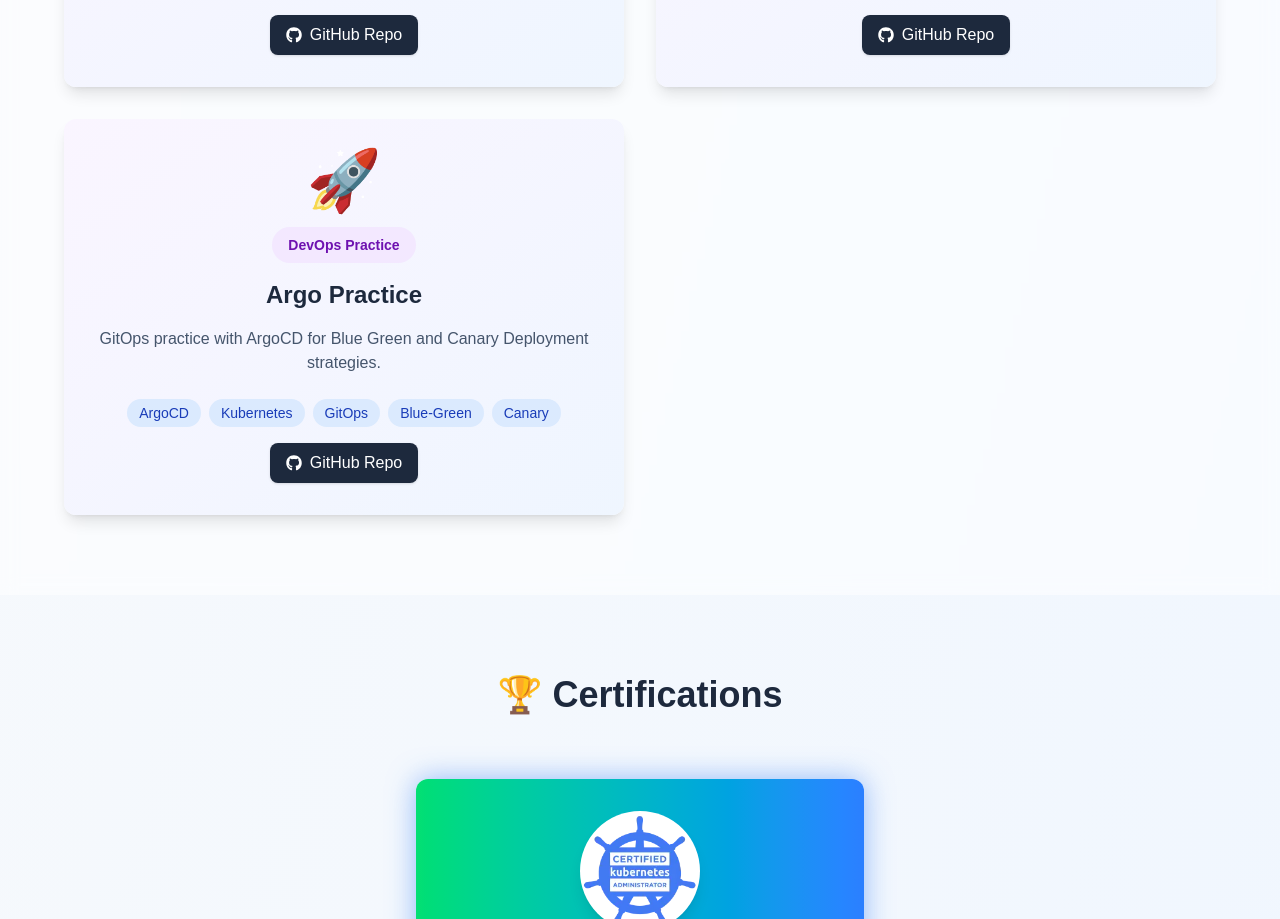
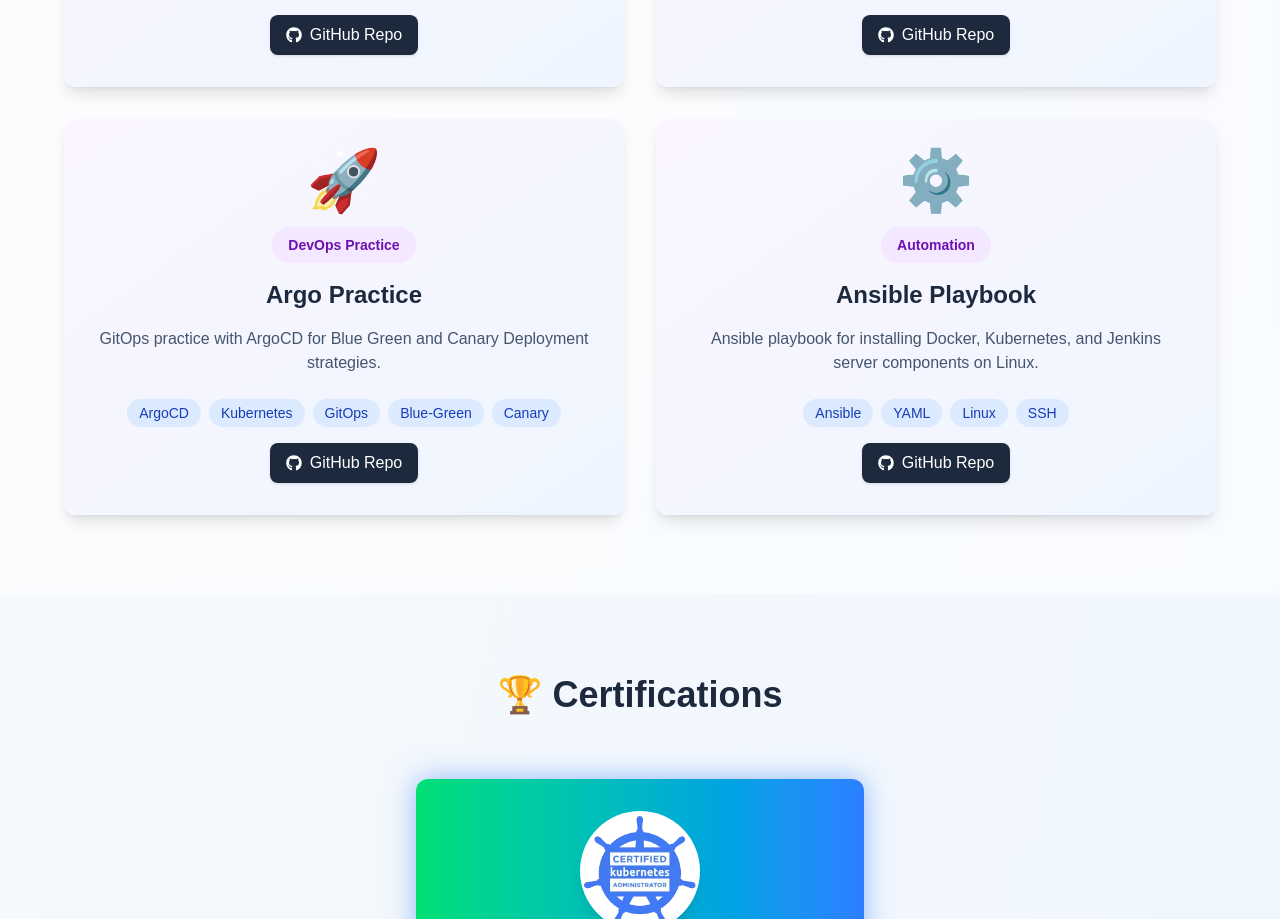
Before and after one commit to mohammadrony/portfolio, a Next.js app: page / in a window 1280 px wide. Shown: the part 2389-3308 px from the top of the page. Built offline with nearby package versions, Linux system fonts and the light colour scheme.

Commit message:
Add ansible project in the list.

```diff
--- a/app/components/Projects.tsx
+++ b/app/components/Projects.tsx
@@ -25,6 +25,14 @@
       type: "DevOps Practice",
       icon: "🚀",
       github: "https://github.com/mohammadrony/argo-practice"
+    },
+    {
+      title: "Ansible Playbook",
+      description: "Ansible playbook for installing Docker, Kubernetes, and Jenkins server components on Linux.",
+      tech: ["Ansible", "YAML", "Linux", "SSH"],
+      type: "Automation",
+      icon: "⚙️",
+      github: "https://github.com/mohammadrony/ansible-playbook"
     }
   ];
 
--- a/app/sitemap.ts
+++ b/app/sitemap.ts
@@ -5,7 +5,7 @@
     {
       url: 'https://mohammadrony.com',
       lastModified: new Date(),
-      changeFrequency: 'yearly',
+      changeFrequency: 'weekly',
       priority: 1,
     },
   ];
```
